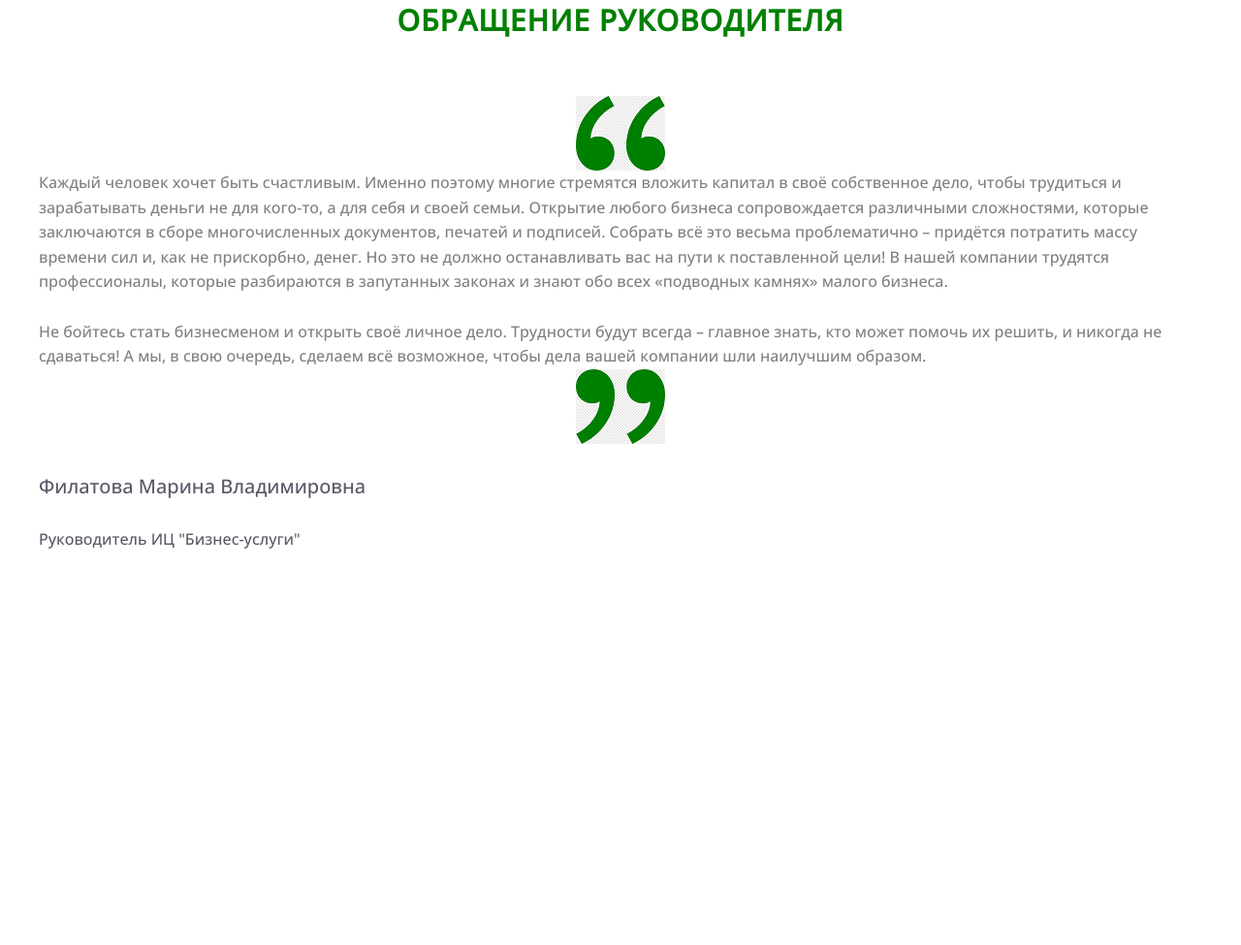
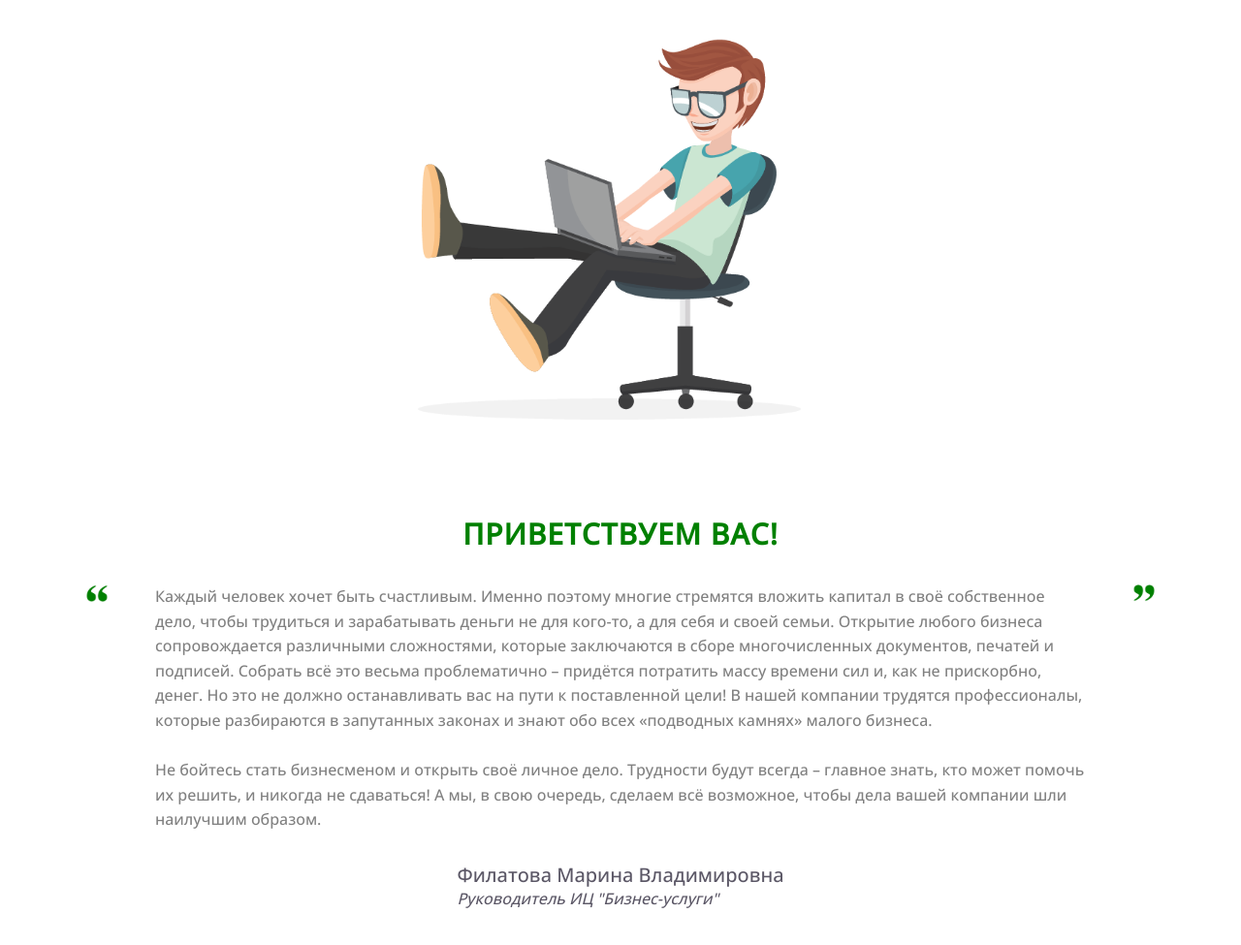
Before and after one commit to ASV78335/biznes-uslugi, a website: page src/index.html in a window 1280 px wide. Shown: the part 2017-2992 px from the top of the page at 97% size. Before the commit the page ends 2584 px from the top, so only its background shows below. Drawn offline with Linux system fonts and the light colour scheme; files whose address does not match are found by name.

Commit message:
Step 5 Welcome

```diff
--- a/src/assets/css/style.css
+++ b/src/assets/css/style.css
@@ -394,10 +394,26 @@ flex-direction: column;
 
 .welcome {
     margin-top: 8rem;
+    display: grid;
+    grid-template-columns: 10% auto 10%;
+    grid-template-rows: 500px 100px auto 100px;
+    margin-bottom: 3rem;
 }
 
+.welcome__img {
+    margin: 0 auto;
+    grid-column: 1 / 4;
+    grid-row: 1;
+    justify-content: center;
+}
+
+.welcome__img img {
+    height: 100%;
+}
 .welcome__title {
-    margin: 3rem auto 6rem;
+    grid-column: 1 / 4;
+    grid-row: 2;
+    margin: 3rem auto 4rem;
     font-size: 3rem;
     color: green;
     line-height: 1.2;
@@ -406,69 +422,48 @@ flex-direction: column;
     text-align: center;
 }
 
-.about-boss {
-    display: grid;
-    grid-template-columns: 1fr 1fr;
-    grid-template-rows: 40rem 8rem 8rem;
-    margin-bottom: 3rem;
+.welcome__quot_top {
+    margin: 0 auto;
+    width: 20%;
+    grid-column: 1;
+    grid-row: 3 / 4;
+    align-items: start;
 }
 
-.about-boss__img {
+.welcome__quot_bottom {
     margin: 0 auto;
-    width: 60%;
-    grid-column: 1;
-    grid-row: 1 / 4;
+    width: 20%;
+    grid-column: 3;
+    grid-row: 3 / 4;
+    align-items: end;
 }
 
-.about-boss__info {
-    margin: 3rem auto;
-    grid-column: 1;
-    grid-row: 2 / 3;
-    font-size: 2rem;
+.welcome__quot img {
+    width: 100%;
 }
 
-.about-boss__descr {
+.welcome__info {
+    margin: 3rem auto;
+    grid-column: 2 / 3;
+    grid-row: 4;
+    font-size: 2rem;
+    justify-self: end;
+
+}
+
+.welcome__descr {
     margin: 0 auto;
     font-size: 1.6rem;
-    grid-column: 1;
-    grid-row: 3 / 4;
+    font-style: italic;
+    grid-column: 2 / 3;
+    grid-row: 4;
+    justify-self: end;
 }
 
-.about-boss__text {
-    grid-row: 1 / 4;
+.welcome__text {
+    grid-column: 2;
+    grid-row: 3;
     font-size: 1.6rem;
     line-height: 1.6;
     color: grey;
 }
-
-.about-personal{
-    display: flex;
-    align-items: center;
-    /* border-radius: 1rem;
-    box-shadow: 0 0 0.5rem grey; */
-    margin-bottom: 3rem;
-}
-
-.about-personal-item {
-    display: flex;
-    flex-direction: column;
-    padding: 2rem;
-    width: 30rem;
-}
-
-.about-personal__img {
-    margin: 0 auto;
-    width: 100%;
-}
-
-.about-personal__info {
-    margin: 2rem auto 1rem;
-    font-size: 1.6rem;
-}
-
-.about-personal__descr {
-    margin: 0 auto;
-    font-size: 1.2rem;
-    grid-column: 1;
-    grid-row: 3 / 4;
-}
--- a/src/index.html
+++ b/src/index.html
@@ -197,9 +197,10 @@
     <section>
         <div class="container">
             <div class="welcome">
-                <h2 class="welcome__title">Обращение руководителя</h2>
-                <div class="about-boss__text">
-                    <div class="item__img"><img src="/assets/img/quotes1.png"></div>
+                <div class="welcome__img"><img src="/assets/img/welcome.png"></div>
+                <h2 class="welcome__title">Приветствуем Вас!</h2>
+                <div class="welcome__quot welcome__quot_top"><img src="/assets/img/quot1.png"></div>
+                <div class="welcome__text">
                     <p>Каждый человек хочет быть счастливым. Именно поэтому многие стремятся вложить капитал
                     в своё собственное дело, чтобы трудиться и зарабатывать деньги не для кого-то, а для себя и своей семьи.
                     Открытие любого бизнеса сопровождается различными сложностями, которые заключаются в сборе многочисленных
@@ -210,14 +211,15 @@
                     <p>Не бойтесь стать бизнесменом и открыть своё личное дело. Трудности будут всегда – главное знать, кто может
                     помочь их решить, и никогда не сдаваться! А мы, в свою очередь, сделаем всё возможное, чтобы дела вашей
                     компании шли наилучшим образом.</p>
-                    <div class="item__img"><img src="/assets/img/quotes2.png"></div>
                 </div>
-                <div class="about-boss__info">
+                <div class="welcome__quot welcome__quot_bottom"><img src="/assets/img/quot2.png"></div>
+                <div class="welcome__info">
                     Филатова Марина Владимировна
+                    <div class="welcome__descr">
+                        Руководитель ИЦ "Бизнес-услуги"
+                    </div>
                 </div>
-                <div class="about-boss__descr">
-                    Руководитель ИЦ "Бизнес-услуги"
-                </div>
+
             </div>
         </div>
     </section>
```
Also changed, not shown: dist/assets/css/style.css, dist/assets/img/quot1.png (added), dist/assets/img/quot2.png (added), dist/assets/img/welcome.png (added), dist/index.html, src/assets/img/maket.png (deleted), src/assets/img/quot1.png (added), src/assets/img/quot2.png (added), src/assets/img/quotes1.png (deleted), src/assets/img/quotes2.png (deleted), src/assets/img/welcome.png (added).
